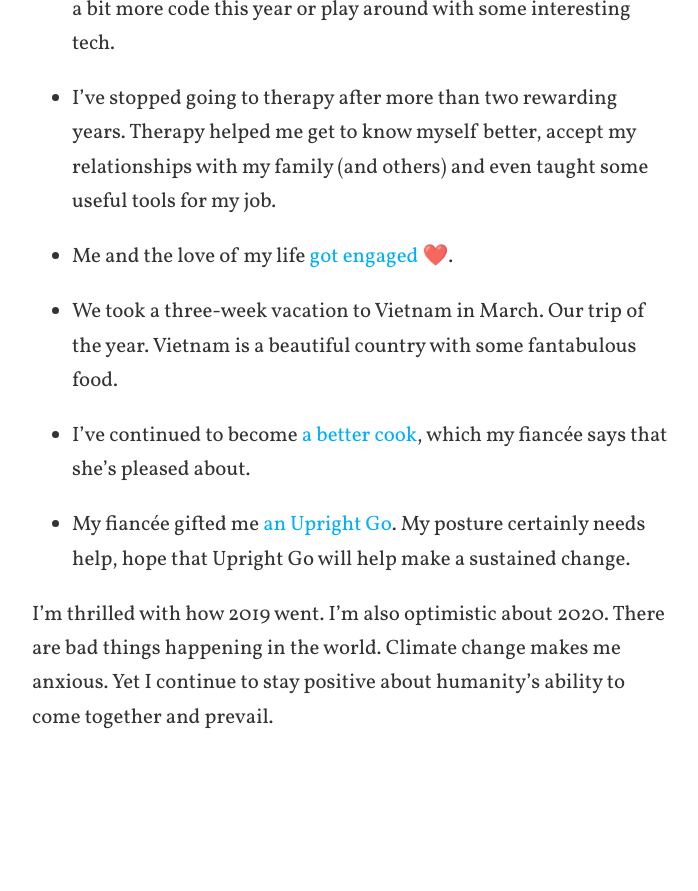
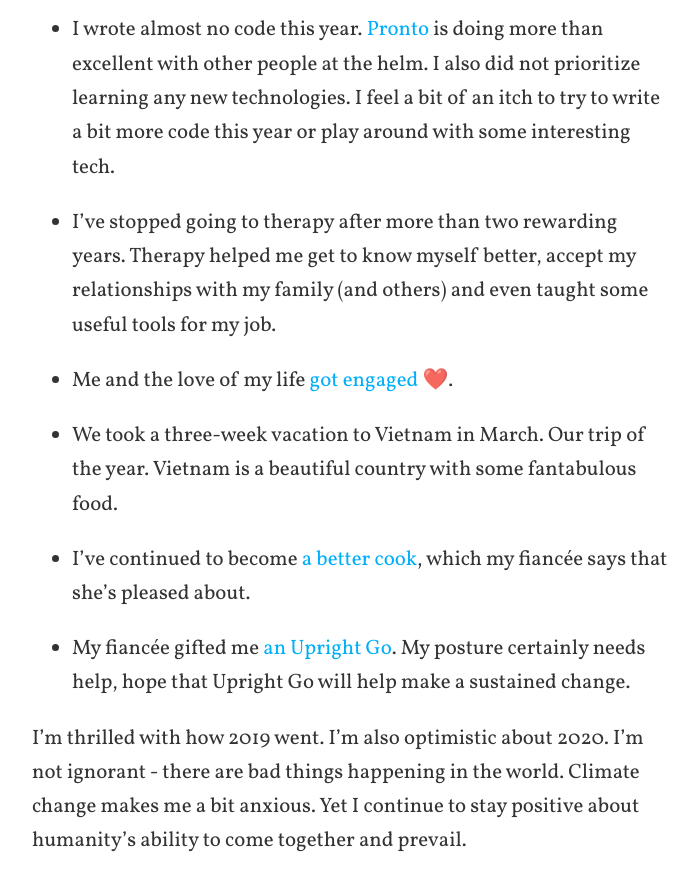
Before and after one commit to mmozuras/mmozuras.github.com, a Jekyll site: the page built from post/_posts/2020-01-12-year-2019.md, in a window 1280 px wide and 900 px high, scrolled down 2850 px. Shown: the top 891 px of the window, without its empty margins (288-986 px from the left). Built offline with Jekyll 4.4.1, drawn with Linux system fonts in a browser that asks for light colours; comment, search, counter and statistics services are not loaded; before the commit the page ends 3627 px from its top, so only the background shows below that; some of the changed text lies outside the part shown.

```diff
--- a/post/_posts/2020-01-12-year-2019.md
+++ b/post/_posts/2020-01-12-year-2019.md
@@ -43,4 +45,4 @@
 
 * My fiancée gifted me [an Upright Go](https://www.uprightpose.com). My posture certainly needs help, hope that Upright Go will help make a sustained change.
 
-I'm thrilled with how 2019 went. I'm also optimistic about 2020. There are bad things happening in the world. Climate change makes me anxious. Yet I continue to stay positive about humanity's ability to come together and prevail.
+I'm thrilled with how 2019 went. I'm also optimistic about 2020. I'm not ignorant - there are bad things happening in the world. Climate change makes me a bit anxious. Yet I continue to stay positive about humanity's ability to come together and prevail.
```
Also changed, not shown: other parts of post/_posts/2020-01-12-year-2019.md (+2 -0 lines).
